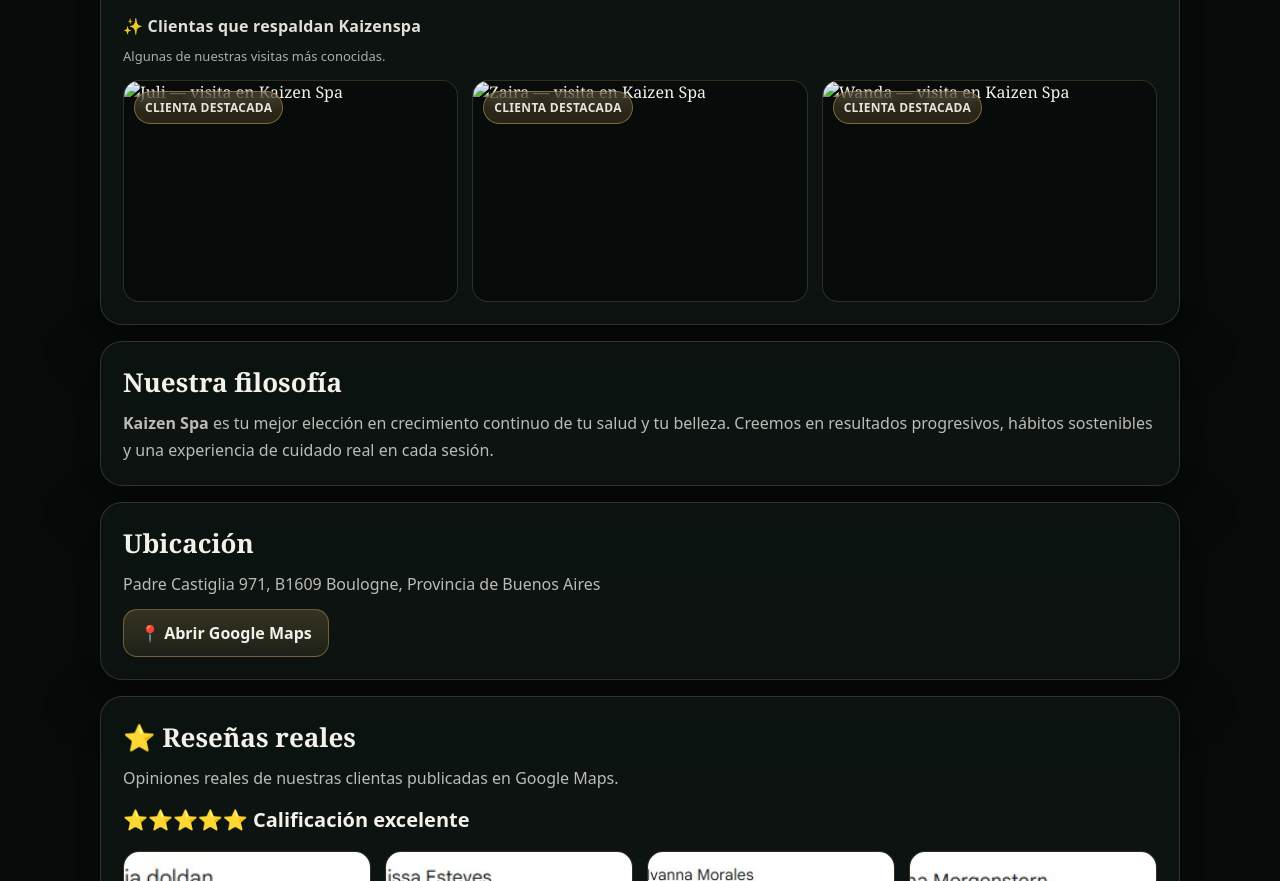
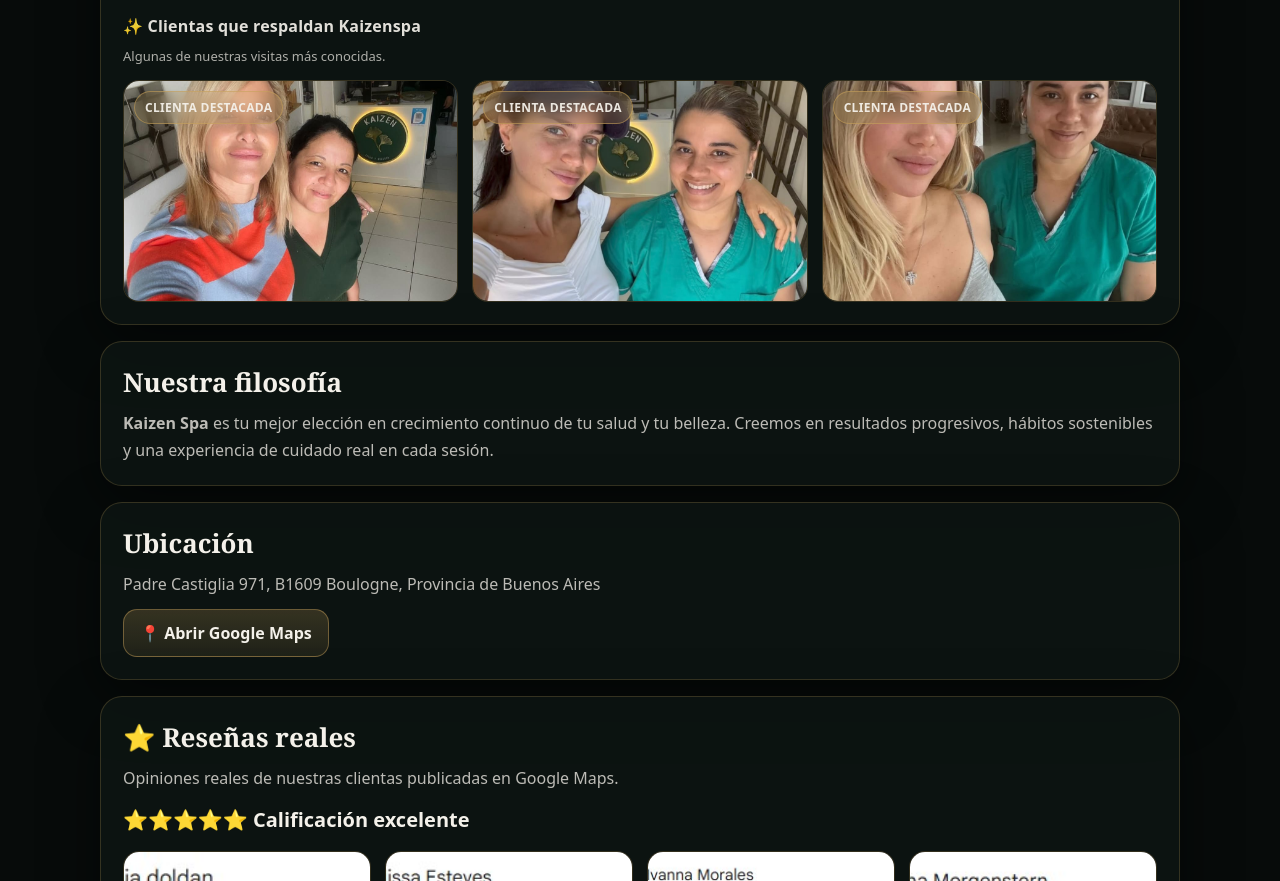
Before and after one commit to kaizenspa-ba/kaizenspa, a plain HTML site: page index.html in a window 1280 px wide. Shown: the part 3133-4014 px from the top of the page. Drawn offline with Linux system fonts and the light colour scheme.

Commit message:
index.html

```diff
--- a/index.html
+++ b/index.html
@@ -617,9 +617,9 @@
   Algunas de nuestras visitas más conocidas.
 </p>
 <div class="gallery">
-  <img src="juli.jpg"  class="clickable-img" data-tag="CLIENTA DESTACADA" data-tag-color="gold" alt="Juli — visita en Kaizen Spa">
-  <img src="zaira.jpg" class="clickable-img" data-tag="CLIENTA DESTACADA" data-tag-color="gold" alt="Zaira — visita en Kaizen Spa">
-  <img src="wanda.jpg" class="clickable-img" data-tag="CLIENTA DESTACADA" data-tag-color="gold" alt="Wanda — visita en Kaizen Spa">
+  <img src="juli.jpeg"  class="clickable-img" data-tag="CLIENTA DESTACADA" data-tag-color="gold" alt="Juli — visita en Kaizen Spa">
+  <img src="zaira.jpeg" class="clickable-img" data-tag="CLIENTA DESTACADA" data-tag-color="gold" alt="Zaira — visita en Kaizen Spa">
+  <img src="wanda.jpeg" class="clickable-img" data-tag="CLIENTA DESTACADA" data-tag-color="gold" alt="Wanda — visita en Kaizen Spa">
 </div>
   </div>
 </section>
```
